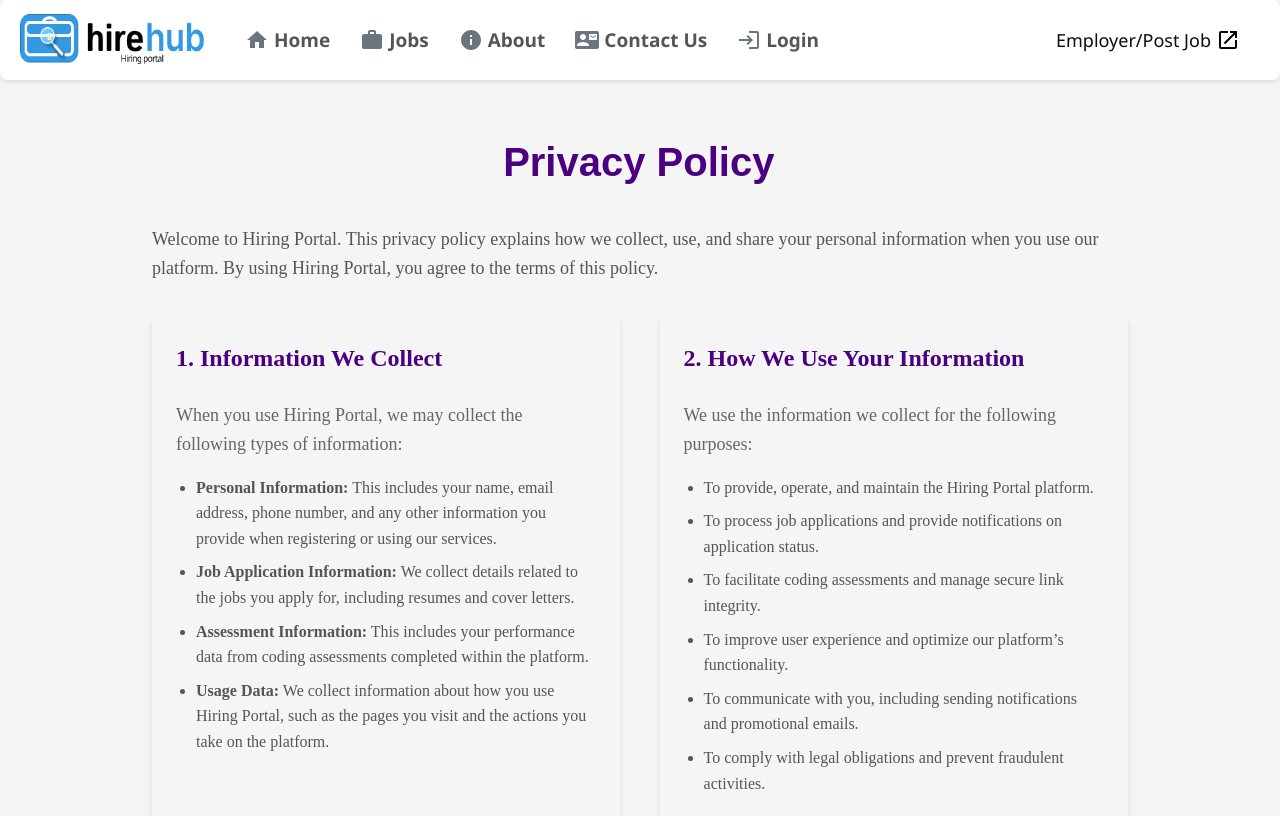
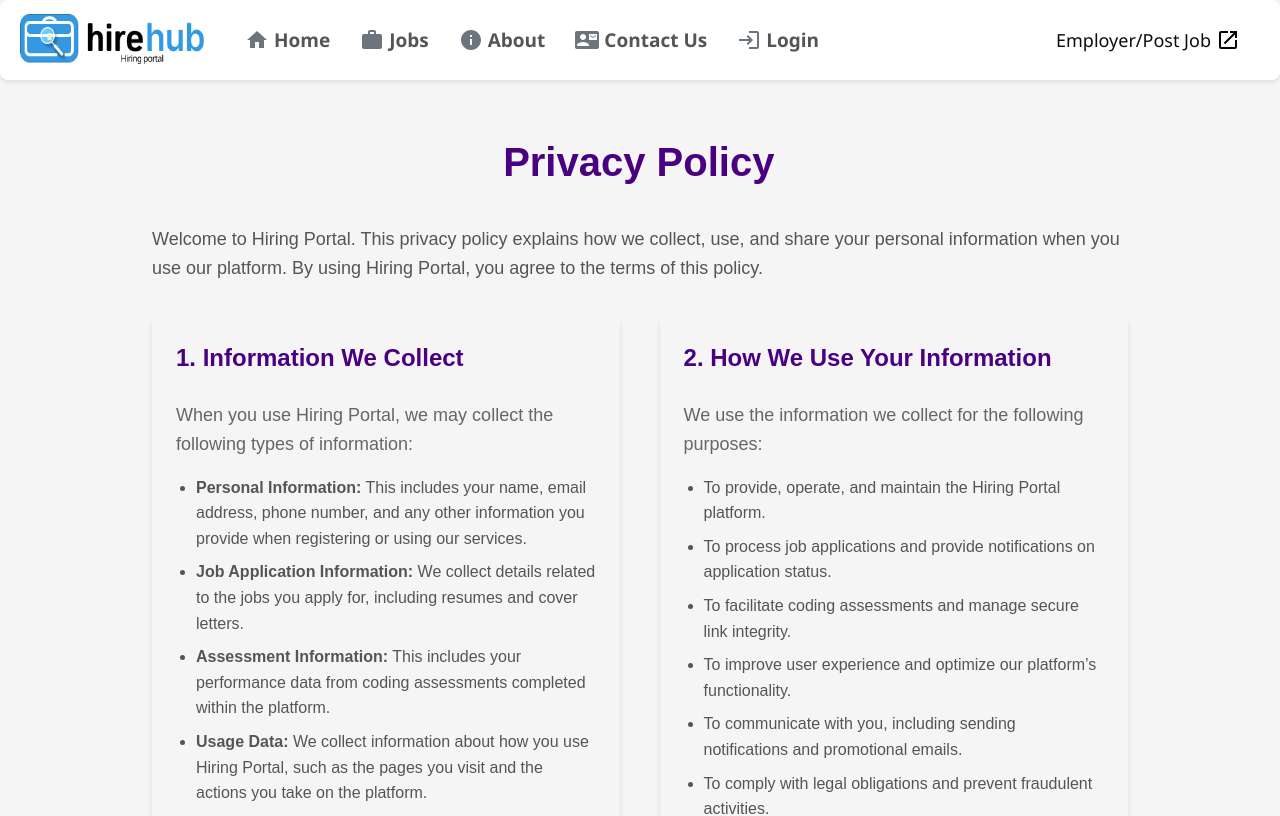
Before and after one commit to Yashgabani845/hiring-portal, a React (Create React App) app in the folder hiring-portal/: page /privacy-policy in a window 1280 px wide. Shown: the top 816 px of the page. Built offline with nearby package versions, Linux system fonts and the light colour scheme.

Commit message:
remove font style and resolve conflits

```diff
--- a/hiring-portal/src/CSS/privacyPolicy.css
+++ b/hiring-portal/src/CSS/privacyPolicy.css
@@ -2,7 +2,6 @@
     padding: 40px 24px;
     max-width: 80%;
     margin: 0 auto;
-    font-family: 'Times New Roman', serif;
     color: #333;
     /* Main text color - Dark Gray */
 }
```
